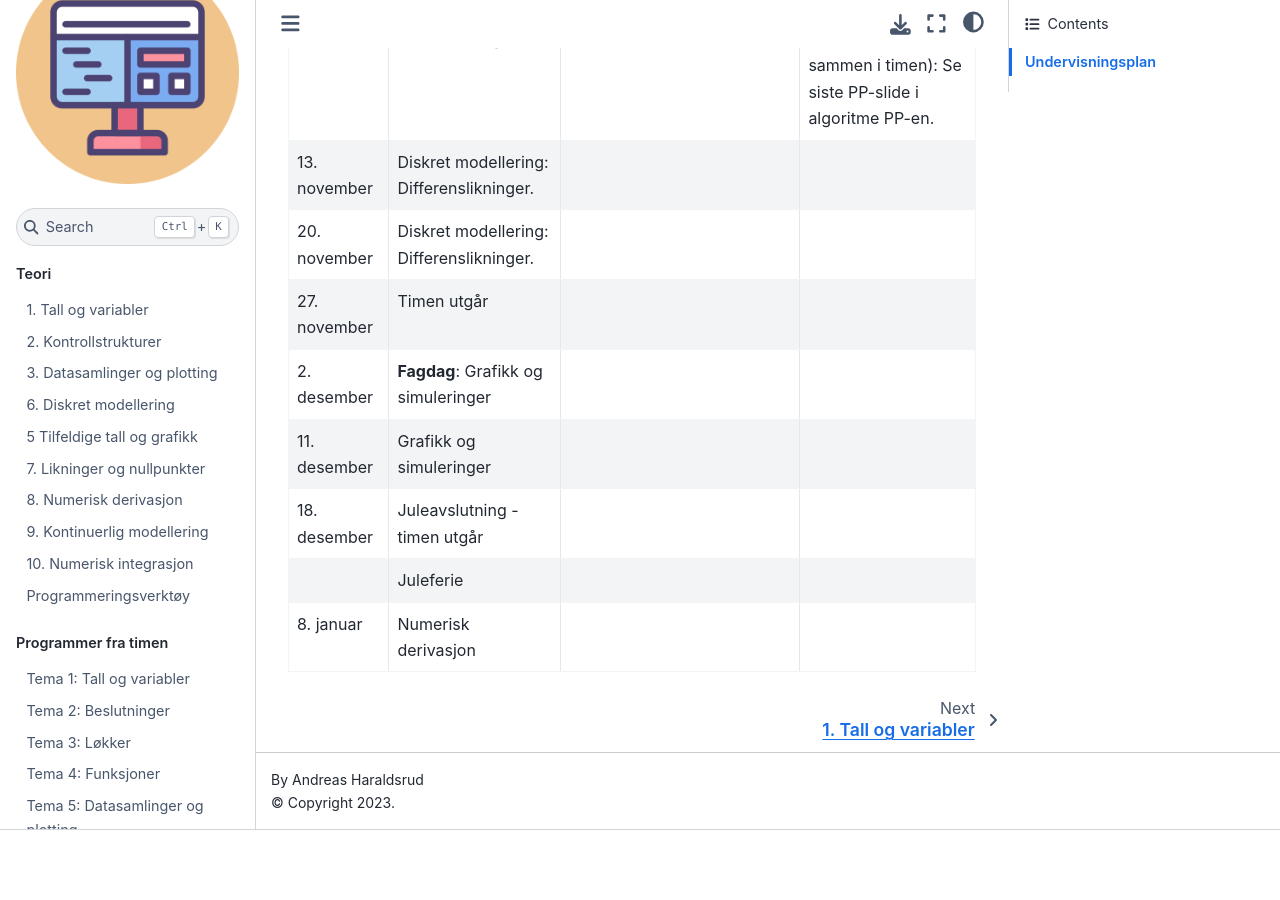
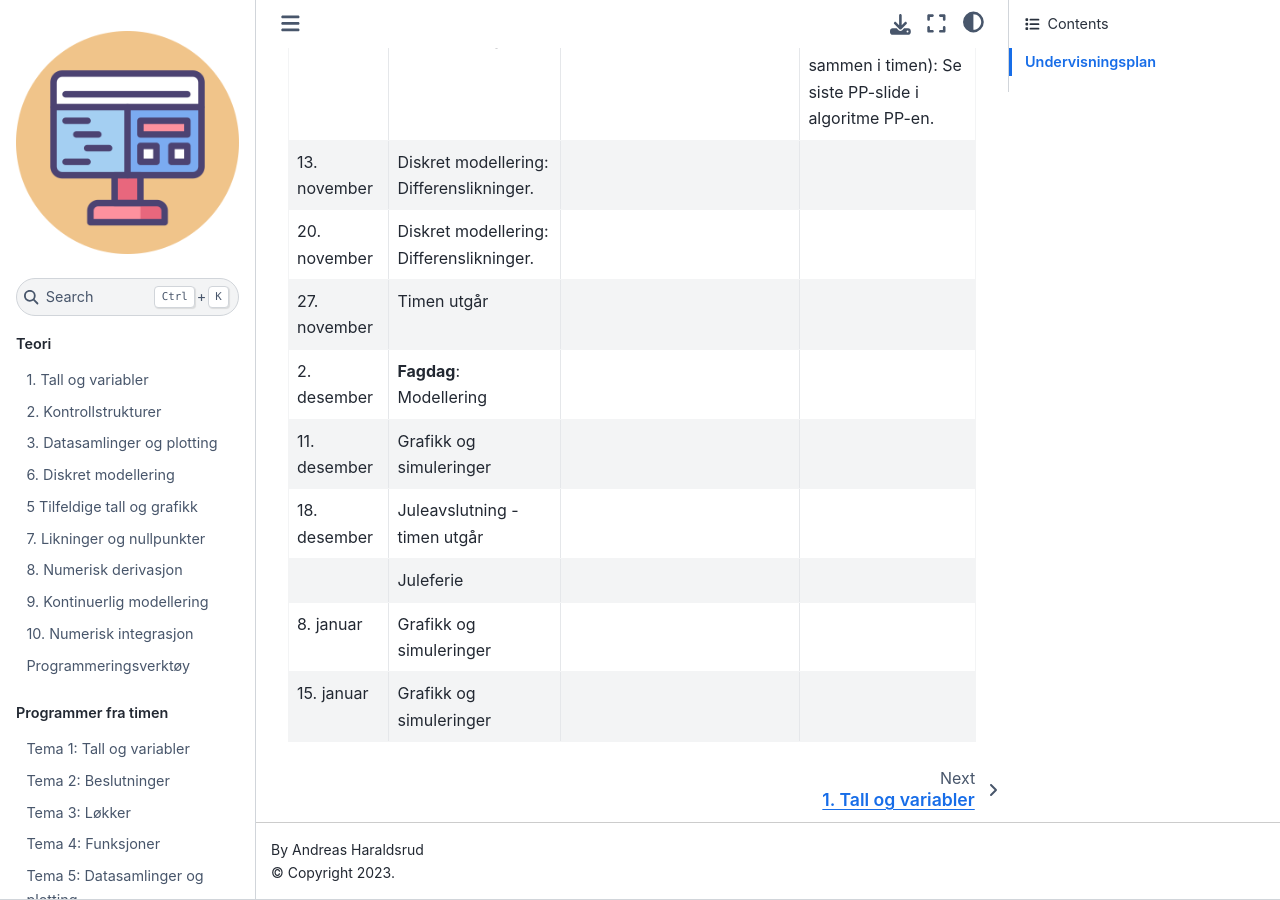
Before and after one commit to andreasdh/Programmering-og-modellering, a Jupyter Book: the page built from docs/intro.md, in a window 1280 px wide and 900 px high, scrolled down 1691 px. Built offline with Jupyter Book 1.0.4 settings and Sphinx 7.4.7 and the Sphinx Book theme 1.1.4, drawn with Linux system fonts in a browser that asks for light colours; before the commit the page ends 2521 px from its top, so only the background shows below that.

Commit message:
Update intro.md

```diff
--- a/docs/intro.md
+++ b/docs/intro.md
@@ -30,8 +30,9 @@
 | 13. november | Diskret modellering: Differenslikninger. | | | |
 | 20. november | Diskret modellering: Differenslikninger. | | | |
 | 27. november | Timen utgår| | ||
-| 2. desember | **Fagdag**: Grafikk og simuleringer | | | |
+| 2. desember | **Fagdag**: Modellering | | | |
 | 11. desember | Grafikk og simuleringer | | | |
 | 18. desember | Juleavslutning - timen utgår | | | |
 |  | Juleferie | | | |
-| 8. januar | Numerisk derivasjon | | | Frist grafikkprosjekt (måloppnåelse)|
+| 8. januar | Grafikk og simuleringer | | | Frist grafikkprosjekt (måloppnåelse)|
+| 15. januar | Grafikk og simuleringer | | | Frist grafikkprosjekt (måloppnåelse) |
```
